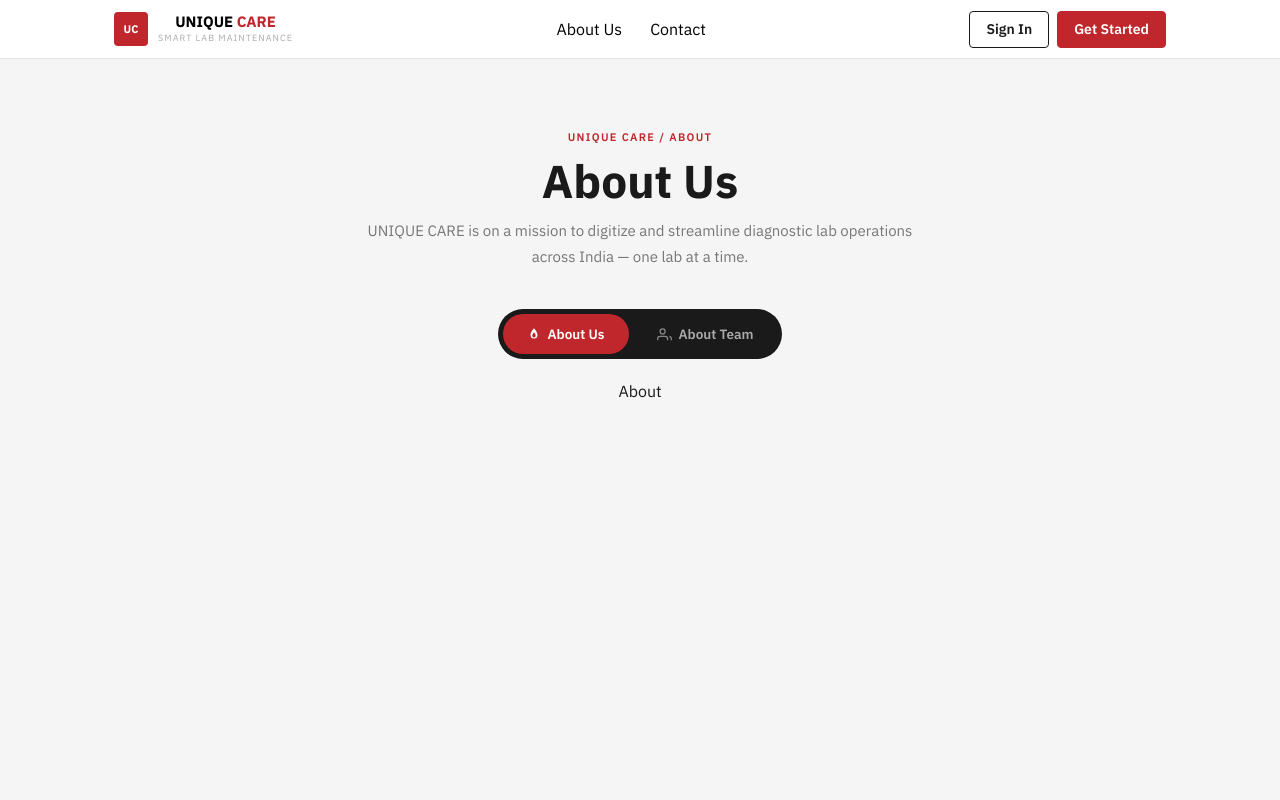
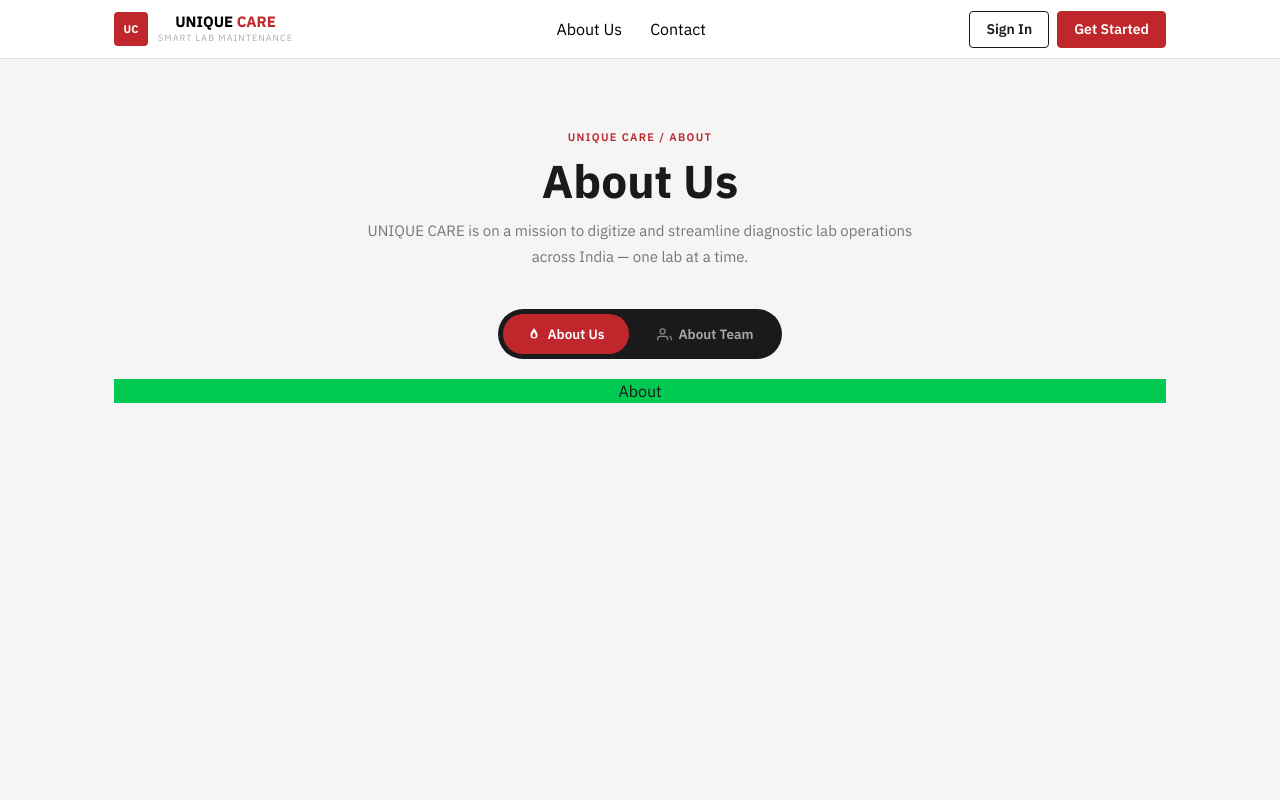
Before and after one commit to nk-1234678/UniquesCare, a React (Vite) app: page /about in a window 1280 px wide. Shown: the top 800 px of the page. Built offline with nearby package versions, Linux system fonts and the light colour scheme; the HTML template or start-up script is replaced by a standard one.

Commit message:
change in about

```diff
--- a/src/components/About.jsx
+++ b/src/components/About.jsx
@@ -2,7 +2,7 @@
 
 const About = () => {
   return (
-    <div>About</div>
+    <div className='bg-green-500'>About</div>
   )
 }
 
```
